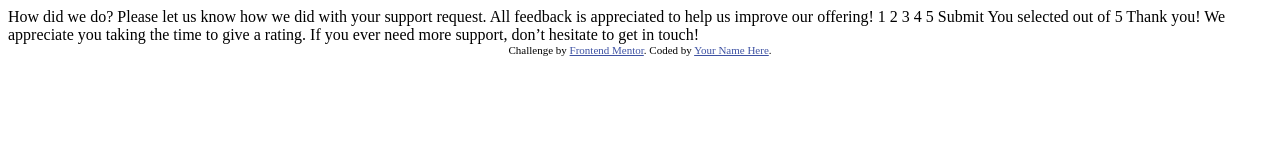
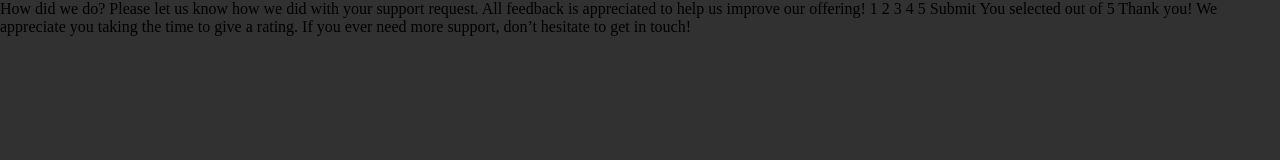
Before and after one commit to Orozimbo1/interactiveSorting_Component, a plain HTML site: page index.html in a window 1280 px wide. Drawn offline with Linux system fonts and the light colour scheme.

Commit message:
Criando os arquivos Style.CSS e Index.js

```diff
--- a/index.html
+++ b/index.html
@@ -6,13 +6,9 @@
 
   <link rel="icon" type="image/png" sizes="32x32" href="./images/favicon-32x32.png">
 
-  <title>Frontend Mentor | Interactive rating component</title>
+  <title>Interactive rating component</title>
 
-  <!-- Feel free to remove these styles or customise in your own stylesheet 👍 -->
-  <style>
-    .attribution { font-size: 11px; text-align: center; }
-    .attribution a { color: hsl(228, 45%, 44%); }
-  </style>
+  <link rel="stylesheet" href="style.css">
 </head>
 <body>
 
@@ -38,12 +34,6 @@
   We appreciate you taking the time to give a rating. If you ever need more support,
   don’t hesitate to get in touch!
 
-  <!-- Thank you state end -->
-
-
-  <div class="attribution">
-    Challenge by <a href="https://www.frontendmentor.io?ref=challenge" target="_blank">Frontend Mentor</a>.
-    Coded by <a href="#">Your Name Here</a>.
-  </div>
+  <script src="index.js"></script>
 </body>
 </html>
--- /dev/null
+++ b/index.js
@@ -0,0 +1 @@
+console.log('oi')
--- /dev/null
+++ b/style.css
@@ -0,0 +1,11 @@
+* {
+  padding: 0;
+  margin: 0;
+  box-sizing: border-box;
+}
+
+body {
+  background-color: rgba(0, 0, 0, 0.808);
+  width: 100vw;
+  height: 100vh;
+}
```
